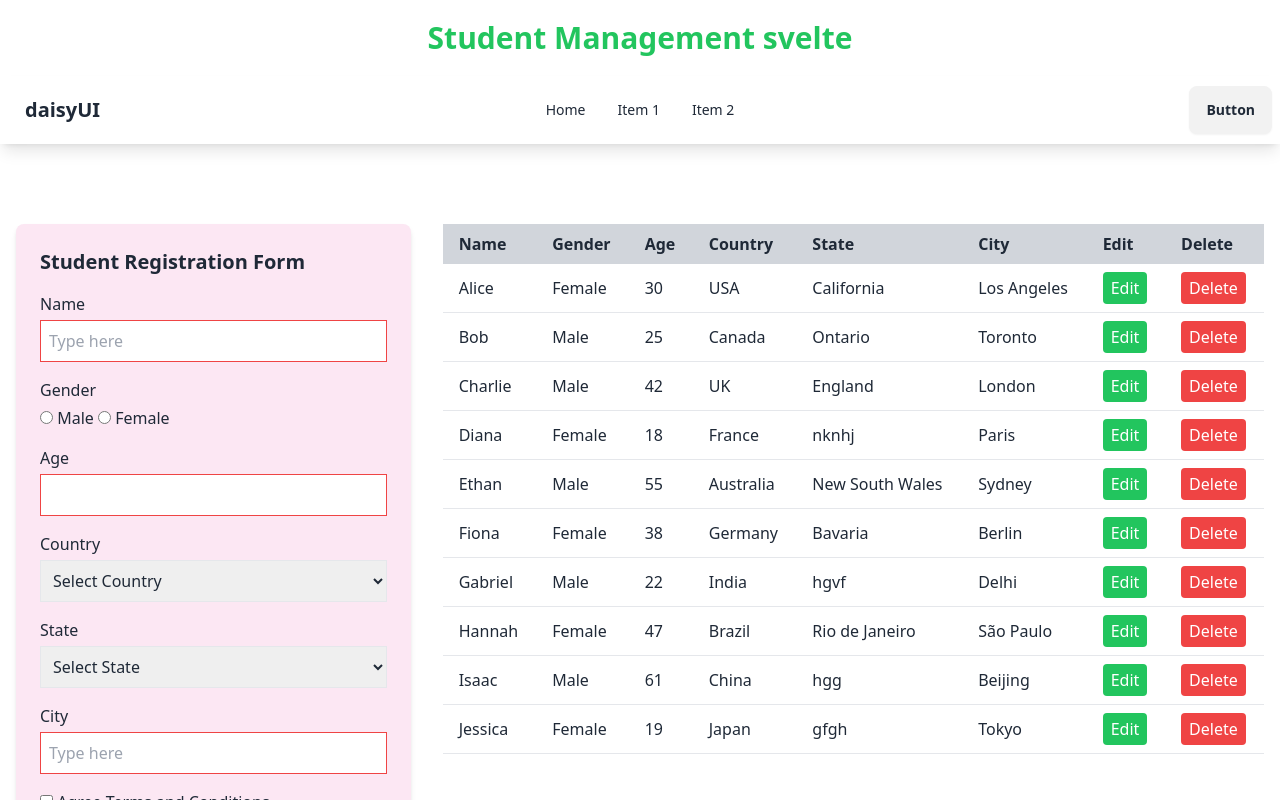
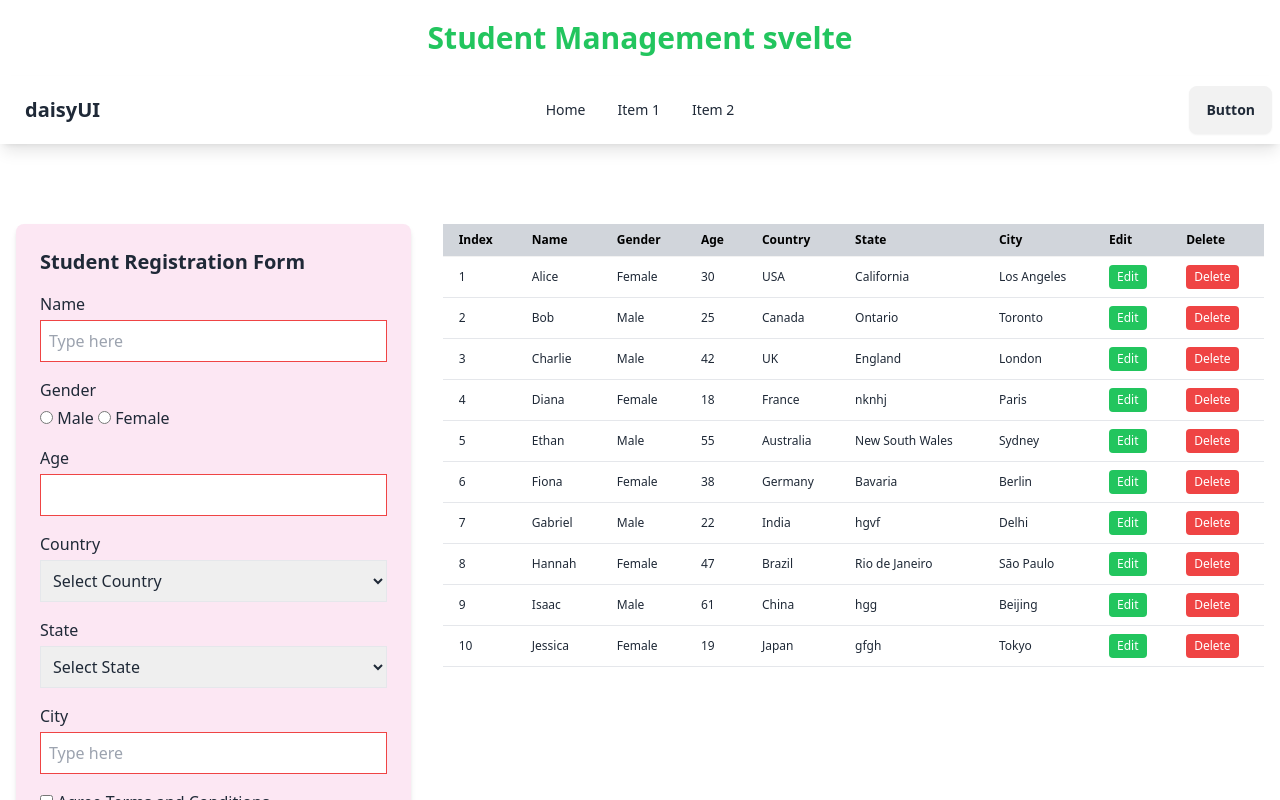
Before and after one commit to mosheurpau/student-management-svelte, a SvelteKit app: page / in a window 1280 px wide. Shown: the top 800 px of the page. Built offline with nearby package versions, Linux system fonts and the light colour scheme.

Commit message:
added some style

```diff
--- a/src/components/StudentList.svelte
+++ b/src/components/StudentList.svelte
@@ -13,22 +13,25 @@
   }
 </script>
 
-<table class="min-w-full bg-white">
+<div class="overflow-x-auto">
+  <table class="table table-xs table-pin-rows table-pin-cols">
     <thead>
       <tr>
-      <th class="py-2 px-4 bg-gray-300 text-left">Name</th>
-      <th class="py-2 px-4 bg-gray-300 text-left">Gender</th>
-      <th class="py-2 px-4 bg-gray-300 text-left">Age</th>
-      <th class="py-2 px-4 bg-gray-300 text-left">Country</th>
-      <th class="py-2 px-4 bg-gray-300 text-left">State</th>
-      <th class="py-2 px-4 bg-gray-300 text-left">City</th>
-      <th class="py-2 px-4 bg-gray-300 text-left">Edit</th>
-      <th class="py-2 px-4 bg-gray-300 text-left">Delete</th>
+        <th class="py-2 px-4 bg-gray-300 text-black text-left">Index</th>
+        <th class="py-2 px-4 bg-gray-300 text-black text-left">Name</th>
+        <th class="py-2 px-4 bg-gray-300 text-black text-left">Gender</th>
+        <th class="py-2 px-4 bg-gray-300 text-black text-left">Age</th>
+        <th class="py-2 px-4 bg-gray-300 text-black text-left">Country</th>
+        <th class="py-2 px-4 bg-gray-300 text-black text-left">State</th>
+        <th class="py-2 px-4 bg-gray-300 text-black text-left">City</th>
+        <th class="py-2 px-4 bg-gray-300 text-black text-left">Edit</th>
+        <th class="py-2 px-4 bg-gray-300 text-black text-left">Delete</th>
       </tr>
     </thead>
     <tbody>
-    {#each students as student}
+      {#each students as student, Index}
         <tr>
+          <td class="py-2 px-4 border-b">{Index + 1}</td>
           <td class="py-2 px-4 border-b">{student.name}</td>
           <td class="py-2 px-4 border-b">{student.gender}</td>
           <td class="py-2 px-4 border-b">{student.age}</td>
@@ -55,3 +58,4 @@
       {/each}
     </tbody>
   </table>
+</div>
```
Lines whose indentation alone changed are shown as unchanged.
